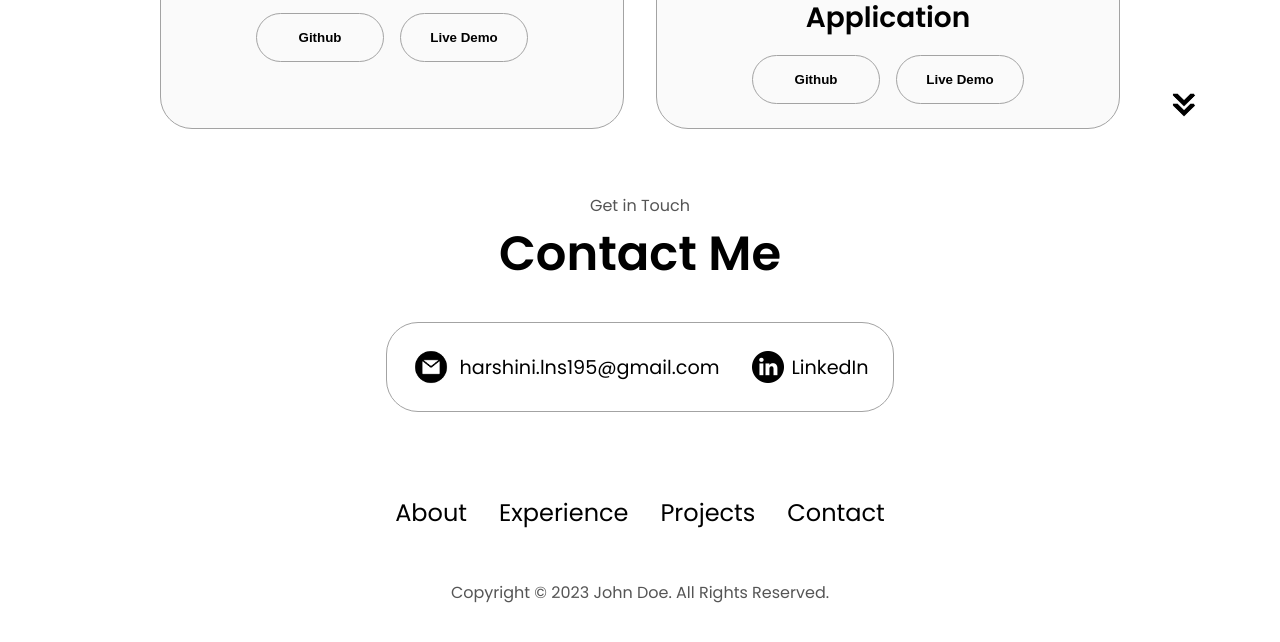
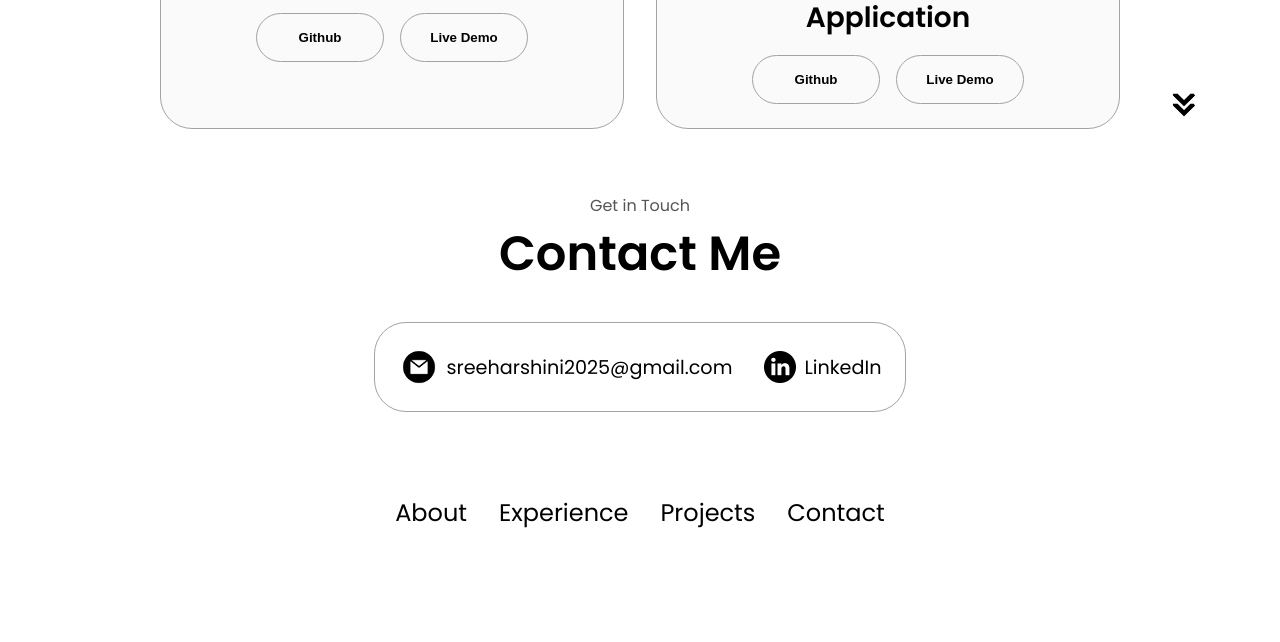
Before and after one commit to sreeharshinikotla/html-css-js-portfolio, a plain HTML site: page index.html in a window 1280 px wide. Shown: the part 3109-3751 px from the top of the page. Drawn offline with Linux system fonts and the light colour scheme.

Commit message:
Update index.html

```diff
--- a/index.html
+++ b/index.html
@@ -599,7 +599,7 @@ Agile Methodologies -->
             alt="Email icon"
             class="icon contact-icon email-icon"
           />
-          <p><a href="mailto:harshini.lns195@gmail.com">harshini.lns195@gmail.com</a></p>
+          <p><a href="mailto:sreeharshini2025@gmail.com">sreeharshini2025@gmail.com</a></p>
         </div>
         <div class="contact-info-container">
           <img
@@ -622,7 +622,6 @@ Agile Methodologies -->
           </ul>
         </div>
       </nav>
-      <p>Copyright &#169; 2023 John Doe. All Rights Reserved.</p>
     </footer>
     <script src="script.js"></script>
   </body>
```
